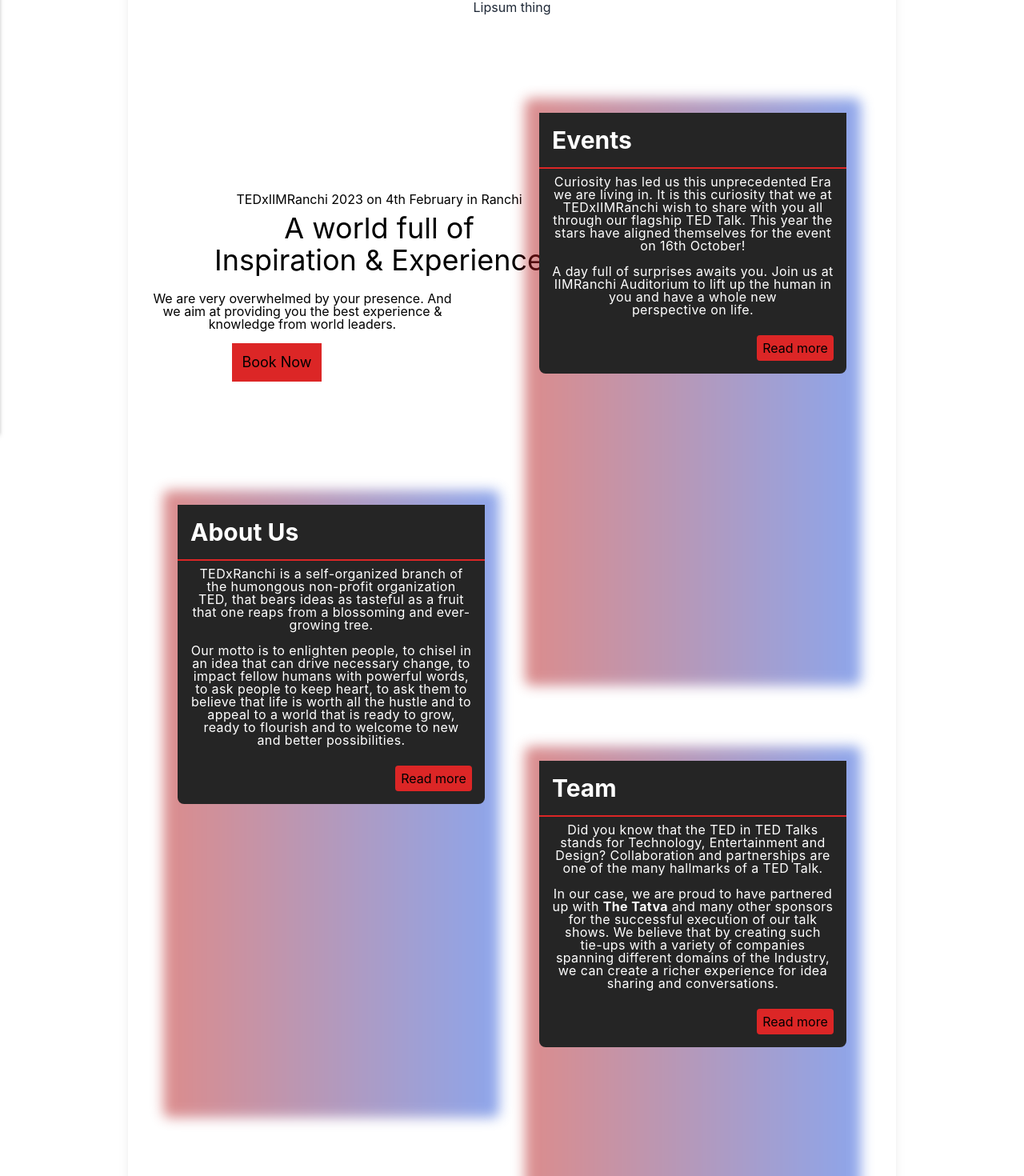
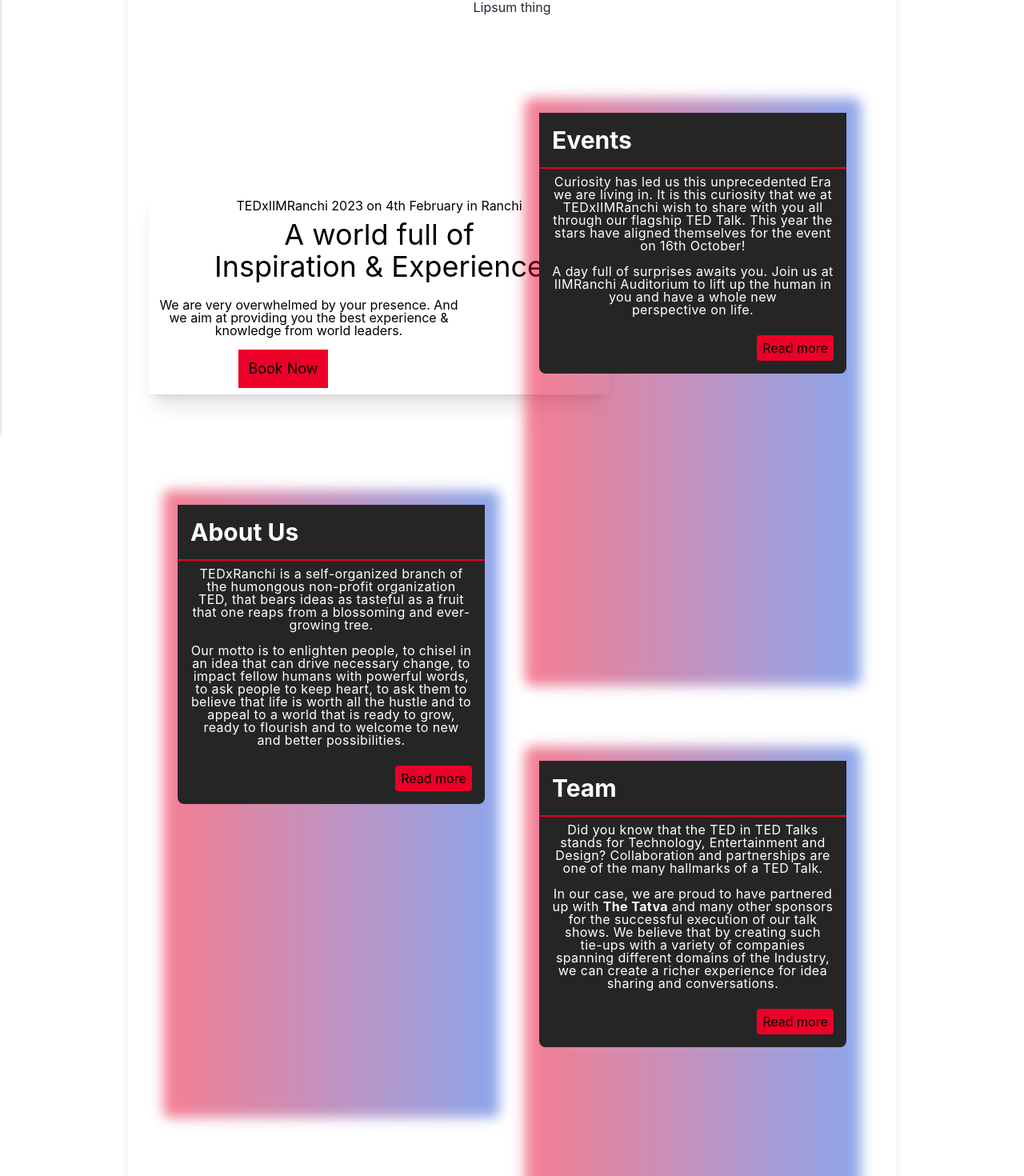
Before and after one commit to Sourabh06/next-TedxCollegeTest, a Next.js app: page / in a window 1280 px wide. Shown: the part 259-1729 px from the top of the page at 80% size. Built offline with nearby package versions, Linux system fonts and the light colour scheme.

Commit message:
few visual changes

```diff
--- a/pages/content.js
+++ b/pages/content.js
@@ -6,7 +6,7 @@ export default function content() {
       <div className="grid grid-cols-1 md:grid-cols-2 md:mx-auto gap-x-6 gap-y-20 pb-12 justify-items-center justify-evenly">
         <div className="relative group md:mt-44 mt-8">
           <div className="relative leading-none">
-            <div className="ml-[2rem] w-[20rem] md:ml-[5rem] mt-4 lg:w-[36rem] lg:ml-[7.5rem] lg:mt-5 text-center">
+            <div className="ml-[2rem] w-[20rem] md:ml-[5rem] mt-4 lg:w-[36rem] lg:ml-[7.5rem] lg:mt-5 text-center shadow-xl p-2">
               <div>TEDxIIMRanchi 2023 on 4th February in Ranchi </div>
               <div className=" text-2xl mt-2 md:text-3xl lg:text-4xl">
                 A world full of
@@ -20,19 +20,21 @@ export default function content() {
                 leaders.
               </div>
               <div className="md:w-80 mt-2">
-                <button className="bg-red-600 w-28 h-12 text-lg mt-2 hover:border-red-600 hover:border-2 hover:bg-white hover:text-red-600">
-                  Book Now
-                </button>
+                <Link href="/register">
+                  <button className="bg-tedxred w-28 h-12 text-lg mt-2 hover:border-tedxred hover:border-2 hover:bg-white hover:text-tedxred">
+                    Book Now
+                  </button>
+                </Link>
               </div>
             </div>
           </div>
         </div>
         <div className="relative lg:h-[730px] group md:mt-20">
-          <div className="absolute -inset-0.5 bg-gradient-to-r md:pb-40 lg:pb-3 from-red-700 to-blue-700 rounded-lg blur opacity-50 group-hover:opacity-100 transition duration-1000 group-hover:200"></div>
+          <div className="absolute -inset-0.5 bg-gradient-to-r md:pb-40 lg:pb-3 from-tedxred to-blue-700 rounded-lg blur opacity-50 group-hover:opacity-100 transition duration-1000 group-hover:200"></div>
           <div className="relative leading-none">
             <div className="w-full max-w-[20rem] sm:max-w-[24rem] md:max-w-[22rem] lg:max-w-[24rem] m-4 ">
               <div className="text-white bg-[#252525]">
-                <h2 className="text-3xl border-b-2 py-4 border-red-600 text-justify font-bold pl-4">
+                <h2 className="text-3xl border-b-2 py-4 border-tedxred text-justify font-bold pl-4">
                   Events
                 </h2>
                 <div>
@@ -51,7 +53,7 @@ export default function content() {
                 </div>
               </div>
               <div className="flex flex-row-reverse bg-[#252525] rounded-b-lg">
-                <div className="bg-red-600 m-4 w-24 py-2 rounded text-center hover:bg-red-400 transition-all">
+                <div className="bg-tedxred m-4 w-24 py-2 rounded text-center hover:bg-red-400 transition-all">
                   <Link href="/events">Read more</Link>
                 </div>
               </div>
@@ -59,11 +61,11 @@ export default function content() {
           </div>
         </div>
         <div className="relative group md:-mt-80 md:mb-80 ">
-          <div className="absolute -inset-0.5 bg-gradient-to-r from-red-700 to-blue-700 rounded-lg blur opacity-50 group-hover:opacity-100 transition duration-1000 group-hover:200"></div>
+          <div className="absolute -inset-0.5 bg-gradient-to-r from-tedxred to-blue-700 rounded-lg blur opacity-50 group-hover:opacity-100 transition duration-1000 group-hover:200"></div>
           <div className="relative rounded-lg leading-none">
             <div className="w-full max-w-[20rem] sm:max-w-[24rem] md:max-w-[22rem] lg:max-w-[24rem] m-4 ">
               <div className="text-white bg-[#252525]">
-                <h2 className="text-3xl border-b-2 py-4 border-red-600 text-justify font-bold pl-4">
+                <h2 className="text-3xl border-b-2 py-4 border-tedxred text-justify font-bold pl-4">
                   About Us
                 </h2>
                 <div>
@@ -84,7 +86,7 @@ export default function content() {
                 </div>
               </div>
               <div className="flex flex-row-reverse bg-[#252525] rounded-b-lg">
-                <div className="bg-red-600 m-4 w-24 py-2 rounded text-center hover:bg-red-400 transition-all">
+                <div className="bg-tedxred m-4 w-24 py-2 rounded text-center hover:bg-red-400 transition-all">
                   <Link href="/about">Read more</Link>
                 </div>
               </div>
@@ -92,11 +94,11 @@ export default function content() {
           </div>
         </div>
         <div className="relative lg:h-[780px] group">
-          <div className="absolute -inset-0.5 bg-gradient-to-r md:pb-36 lg:pb-3 from-red-700 to-blue-700 rounded-lg blur opacity-50 group-hover:opacity-100 transition duration-1000 group-hover:200"></div>
+          <div className="absolute -inset-0.5 bg-gradient-to-r md:pb-36 lg:pb-3 from-tedxred to-blue-700 rounded-lg blur opacity-50 group-hover:opacity-100 transition duration-1000 group-hover:200"></div>
           <div className="relative rounded-lg leading-none">
             <div className="w-full max-w-[20rem] sm:max-w-[24rem] md:max-w-[22rem] lg:max-w-[24rem] m-4 ">
               <div className="text-white bg-[#252525]">
-                <h2 className="text-3xl border-b-2 py-4 border-red-600 text-justify font-bold pl-4">
+                <h2 className="text-3xl border-b-2 py-4 border-tedxred text-justify font-bold pl-4">
                   Team
                 </h2>
                 <div>
@@ -116,7 +118,7 @@ export default function content() {
                 </div>
               </div>
               <div className="flex flex-row-reverse bg-[#252525] rounded-b-lg">
-                <div className="bg-red-600 m-4 w-24 py-2 rounded text-center hover:bg-red-400 transition-all">
+                <div className="bg-tedxred m-4 w-24 py-2 rounded text-center hover:bg-red-400 transition-all">
                   <Link href="/about">Read more</Link>
                 </div>
               </div>
--- a/pages/register.js
+++ b/pages/register.js
@@ -13,8 +13,8 @@ export default function Register() {
       </div>
       <div className="m-2 p-4">
         <p className="text-lg ml-4">
-          A world full of opportunities awaits. Submit the interest form to know
-          more.
+          A world full of opportunities awaits. <br /> Submit the interest form
+          to know more.
         </p>
         <form
           action="#"
```
Also changed, not shown: 1 other file (tests, documents, lock files or other folders).
